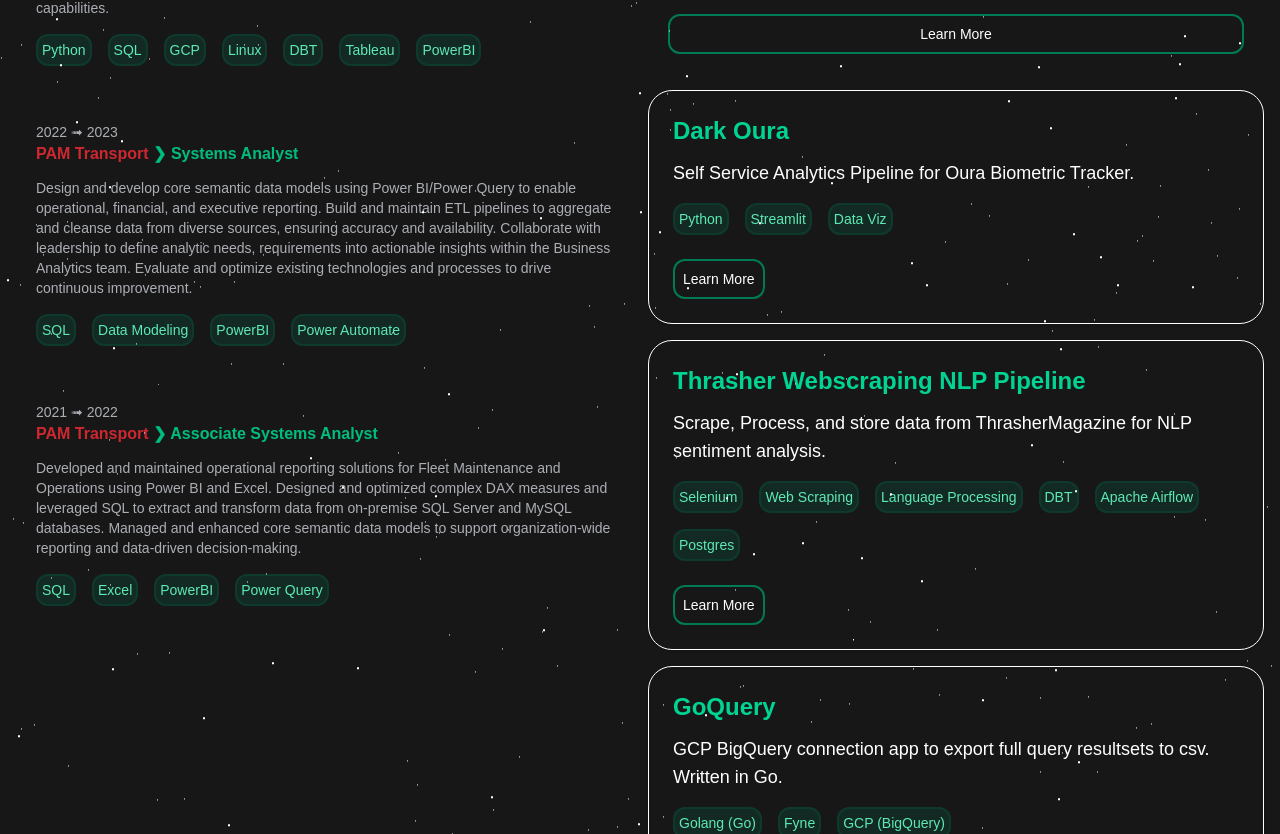
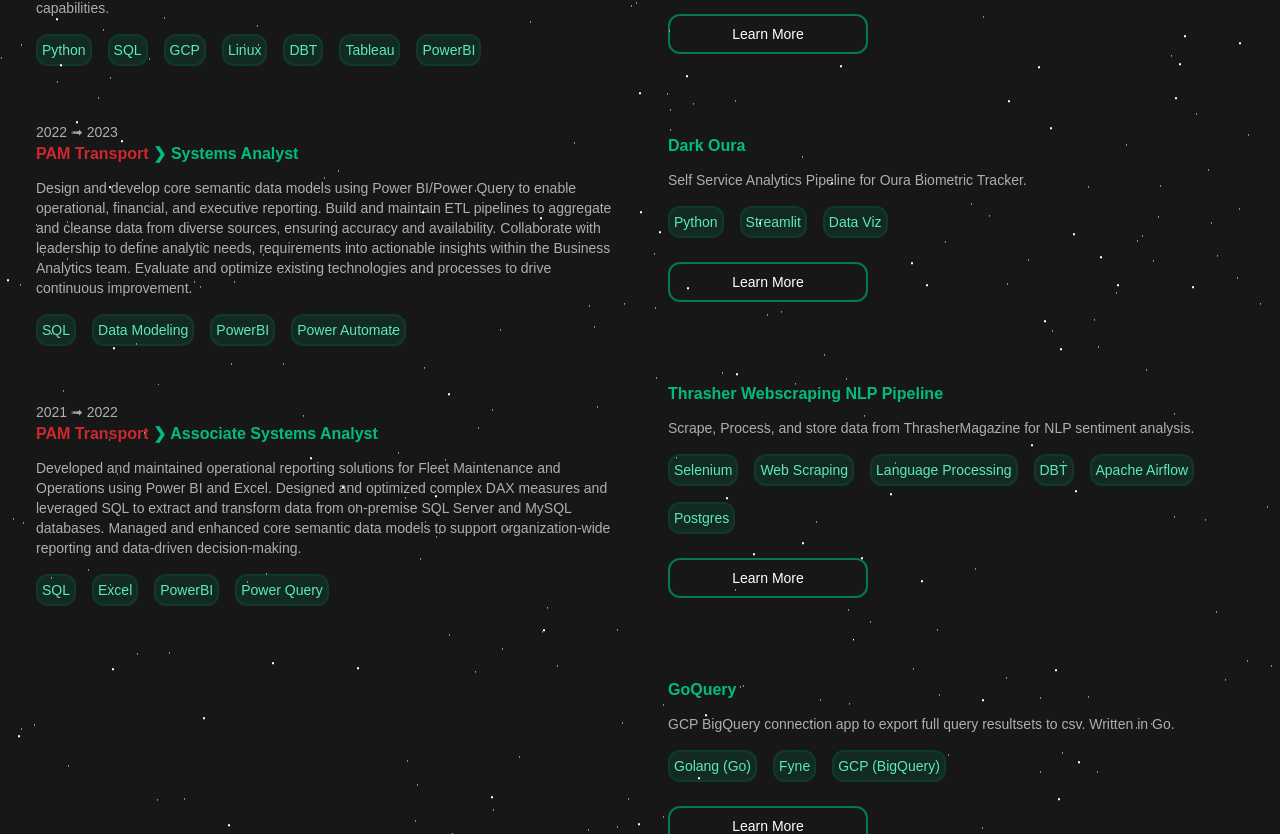
Before and after one commit to dbo-keeganpatton/personal-website-2.0, a Next.js app: page / in a window 1280 px wide. Shown: the part 906-1740 px from the top of the page. Built offline with nearby package versions, Linux system fonts and the light colour scheme.

Commit message:
complete project tile template

```diff
--- a/components/Project1.tsx
+++ b/components/Project1.tsx
@@ -9,7 +9,7 @@
     const handleModalIsOpen = () => setModalIsOpen(true);
     const handleSetModalIsOpen = () => setModalIsOpen(false);
 
-    return (
+   return (
         <div>
           <div className="flex flex-col hover:border hover:border-white/5 hover:rounded-lg hover:bg-white/5 hover:text-emerald-500 lg:p-5">
 
@@ -29,13 +29,12 @@
                     <div className="flex-initial grow-0 border-2 border-emerald-700/20 p-1 rounded-xl text-sm bg-emerald-700/20 text-center text-emerald-300">   SQL              </div>
                     <div className="flex-initial grow-0 border-2 border-emerald-700/20 p-1 rounded-xl text-sm bg-emerald-700/20 text-center text-emerald-300">   HTML/CSS         </div>
                     <div className="flex-initial grow-0 border-2 border-emerald-700/20 p-1 rounded-xl text-sm bg-emerald-700/20 text-center text-emerald-300">   Data Modeling    </div>
-                    <div className="flex-initial grow-0 border-2 border-emerald-700/20 p-1 rounded-xl text-sm bg-emerald-700/20 text-center text-emerald-300">   Heroku           </div>
                 </div>
                 {/* End Tech Stack */}
 
 
                 <button
-                    className="text-sm mt-6 border-2 border-emerald-700 rounded-xl p-2 text-md hover:border-red-800"
+                    className="text-sm mt-6 w-50 border-2 border-emerald-700 rounded-xl p-2 text-md hover:border-red-800"
                     onClick={handleModalIsOpen}
                 > Learn More
                 </button>
--- a/components/Project2.tsx
+++ b/components/Project2.tsx
@@ -12,9 +12,12 @@
 
     return (
         <div>
-            <div className="border p-6 rounded-3xl shadow transform transition duration-300 ease-in-out hover:scale-105">
-              <h3 className="text-xl lg:text-2xl font-bold text-emerald-400">Dark Oura</h3>
-                <p className="mt-3 text-lg">
+            <div className="flex flex-col hover:border hover:border-white/5 hover:rounded-lg hover:bg-white/5 hover:text-emerald-500 lg:p-5">
+
+                {/* Just throwing a space here to line up with job title cols  */}
+                <h1> &nbsp;</h1>
+                <h3 className="text-md font-bold pb-3 lg:pr-5 text-emerald-500">Dark Oura</h3>
+                <p className="text-sm  lg:text-md text-gray-300/80">
                     Self Service Analytics Pipeline for Oura Biometric Tracker.
                 </p>
 
@@ -28,7 +31,7 @@
 
 
                 <button
-                    className="text-sm mt-6 border-2 border-emerald-700 rounded-xl p-2 text-md hover:border-red-800"
+                    className="text-sm mt-6 w-50 border-2 border-emerald-700 rounded-xl p-2 text-md hover:border-red-800"
                     onClick={handleModalIsOpen}
                 > Learn More
                 </button>
--- a/components/Project3.tsx
+++ b/components/Project3.tsx
@@ -12,9 +12,12 @@
 
     return (
         <div>
-            <div className="border p-6 rounded-3xl shadow transform transition duration-300 ease-in-out hover:scale-105">
-              <h3 className="text-xl lg:text-2xl font-bold text-emerald-400">Thrasher Webscraping NLP Pipeline</h3>
-                <p className="mt-3 text-lg">
+            <div className="flex flex-col hover:border hover:border-white/5 hover:rounded-lg hover:bg-white/5 hover:text-emerald-500 lg:p-5">
+
+                {/* Just throwing a space here to line up with job title cols  */}
+                <h1> &nbsp;</h1>
+                <h3 className="text-md font-bold pb-3 lg:pr-5 text-emerald-500">Thrasher Webscraping NLP Pipeline</h3>
+                <p className="text-sm  lg:text-md text-gray-300/80">
                      Scrape, Process, and store data from ThrasherMagazine for NLP sentiment analysis.
                 </p>
 
@@ -32,7 +35,7 @@
 
 
                 <button
-                    className="text-sm mt-6 border-2 border-emerald-700 rounded-xl p-2 text-md hover:border-red-800"
+                    className="text-sm mt-6 w-50 border-2 border-emerald-700 rounded-xl p-2 text-md hover:border-red-800"
                     onClick={handleModalIsOpen}
                 > Learn More
                 </button>
--- a/components/Project4.tsx
+++ b/components/Project4.tsx
@@ -14,9 +14,12 @@
 
     return (
         <div>
-            <div className="border p-6 rounded-3xl shadow transform transition duration-300 ease-in-out hover:scale-105">
-              <h3 className="text-xl lg:text-2xl font-bold text-emerald-400"> GoQuery </h3>
-                <p className="mt-3 text-lg">
+            <div className="flex flex-col hover:border hover:border-white/5 hover:rounded-lg hover:bg-white/5 hover:text-emerald-500 lg:p-5">
+
+                {/* Just throwing a space here to line up with job title cols  */}
+                <h1> &nbsp;</h1>
+                <h3 className="text-md font-bold pb-3 lg:pr-5 text-emerald-500"> GoQuery </h3>
+                <p className="text-sm  lg:text-md text-gray-300/80">
                    GCP BigQuery connection app to export full query resultsets to csv. Written in Go.
                 </p>
 
@@ -32,7 +35,7 @@
 
 
                 <button
-                    className="text-sm mt-6 border-2 border-emerald-700 rounded-xl p-2 text-md hover:border-red-800"
+                    className="text-sm mt-6 w-50 border-2 border-emerald-700 rounded-xl p-2 text-md hover:border-red-800"
                     onClick={handleModalIsOpen}
                 > Learn More
                 </button>
```
